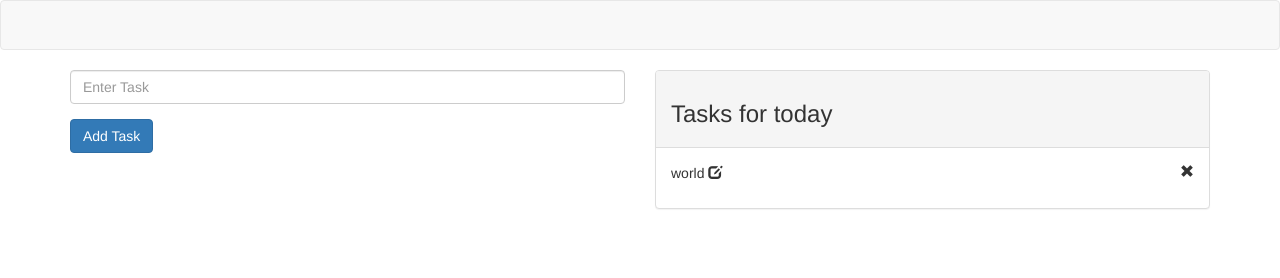
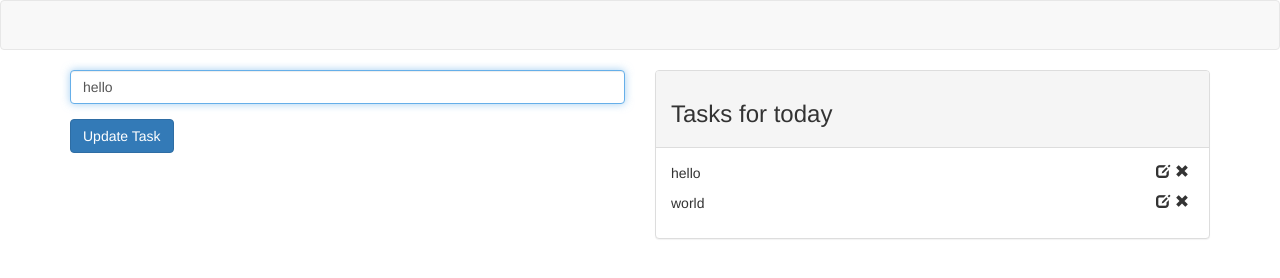
Before and after one commit to xainbutt/Reactjs-Todolist, a React app: page / in a window 1280 px wide. Both pictures are taken after a click on the element 1186 px from the left and 171 px from the top of the page. Built offline with nearby package versions, Linux system fonts and the light colour scheme.

Commit message:
added update feature

```diff
--- a/src/components/app.js
+++ b/src/components/app.js
@@ -48,8 +48,16 @@ export default class App extends React.Component{
 
     }
 
-    updateTaskInList(data){
-        console.log('in parent update');
+    updateTaskInList(newData, oldData){
+        console.log('in parent update :' + newData);
+        let index = this.state.taskList.indexOf(oldData);
+        this.state.taskList.splice(index, 1);
+        this.state.taskList.splice(index, 0, newData);
+
+        this.setState( (prevState) => ({
+           taskList: this.state.taskList,
+           isEdit: false
+        }));
     }
 
     render(){
@@ -59,7 +67,7 @@ export default class App extends React.Component{
                 <div className='container'>
                     <div className='row'>
                         <div className='col-sm-6'>
-                           {this.state.isEdit ? <EditTask key={this.state.taskToUpdate} task={this.state.taskToUpdate} /> : <TaskInput onSubmit={this.addTaskInList}/> }
+                           {this.state.isEdit ? <EditTask key={this.state.taskToUpdate} task={this.state.taskToUpdate} updateTask={this.updateTaskInList} /> : <TaskInput onSubmit={this.addTaskInList}/> }
                         </div>
                         <div className='col-sm-6'>
                             { this.state.taskList.length != 0 ?  <TaskList tasks={this.state.taskList} onStrikeTask={this.strikeTaskFromList} onUpdateTask={this.showEditTask} onDeleteTask={this.removeTaskFromList} /> : <div className='alert alert-info'>no tasks today</div> }
--- a/src/components/edittask.js
+++ b/src/components/edittask.js
@@ -11,6 +11,7 @@ export default class EditTask extends React.Component{
             task: this.props.task
         }
         this.handleInput = this.handleInput.bind(this);
+        this.handleSubmit = this.handleSubmit.bind(this);
     }
 
     handleInput(e){
@@ -18,11 +19,16 @@ export default class EditTask extends React.Component{
         this.setState({task: e.target.value});
     }
 
+    handleSubmit(e){
+        e.preventDefault();
+        this.props.updateTask(this.state.task, this.props.task);
+        this.setState({task: ''});
+    }
     render(){
         return(
 
-                <form onSubmit={this.updateTask} >
-                    <input type="text" className="form-control" value={this.state.task} style={{ marginBottom: '15px'}} onChange={this.handleInput} />
+                <form onSubmit={this.handleSubmit} >
+                    <input type="text" required autoFocus className="form-control" value={this.state.task} style={{ marginBottom: '15px'}} onChange={this.handleInput} />
                     <button type="submit" className="btn btn-primary">Update Task</button>
                 </form>
 
--- a/src/components/task.js
+++ b/src/components/task.js
@@ -21,7 +21,7 @@ export default class Task extends React.Component{
     render(){
         return(
             <div>
-                <p>{this.props.task} <span onClick={this.update} className='glyphicon glyphicon-edit' ></span> <span onClick={this.delete} className="glyphicon glyphicon-remove pull-right task-remove"></span></p>
+                <p>{this.props.task}  <span onClick={this.delete} className="glyphicon glyphicon-remove pull-right task-remove"></span><span onClick={this.update} className='glyphicon glyphicon-edit pull-right task-update' ></span></p>
             </div>
         );
     }
--- a/src/components/taskinput.js
+++ b/src/components/taskinput.js
@@ -29,7 +29,7 @@ export default class TaskInput extends React.Component{
         return(
 
                 <form onSubmit={this.addTask} >
-                    <input type="text" className="form-control" value={this.state.task} style={{ marginBottom: '15px'}} placeholder="Enter Task" onChange={this.handleInput} />
+                    <input type="text" required autoFocus className="form-control" value={this.state.task} style={{ marginBottom: '15px'}} placeholder="Enter Task" onChange={this.handleInput} />
                     <button type="submit" className="btn btn-primary">Add Task</button>
                 </form>
 
--- a/src/index.html
+++ b/src/index.html
@@ -9,6 +9,7 @@
 
     <style>
         .task-remove, .task-update{
+            padding-right: 5px;
             cursor: pointer;
         }
     </style>
```
Also changed, not shown: 1 other file.
